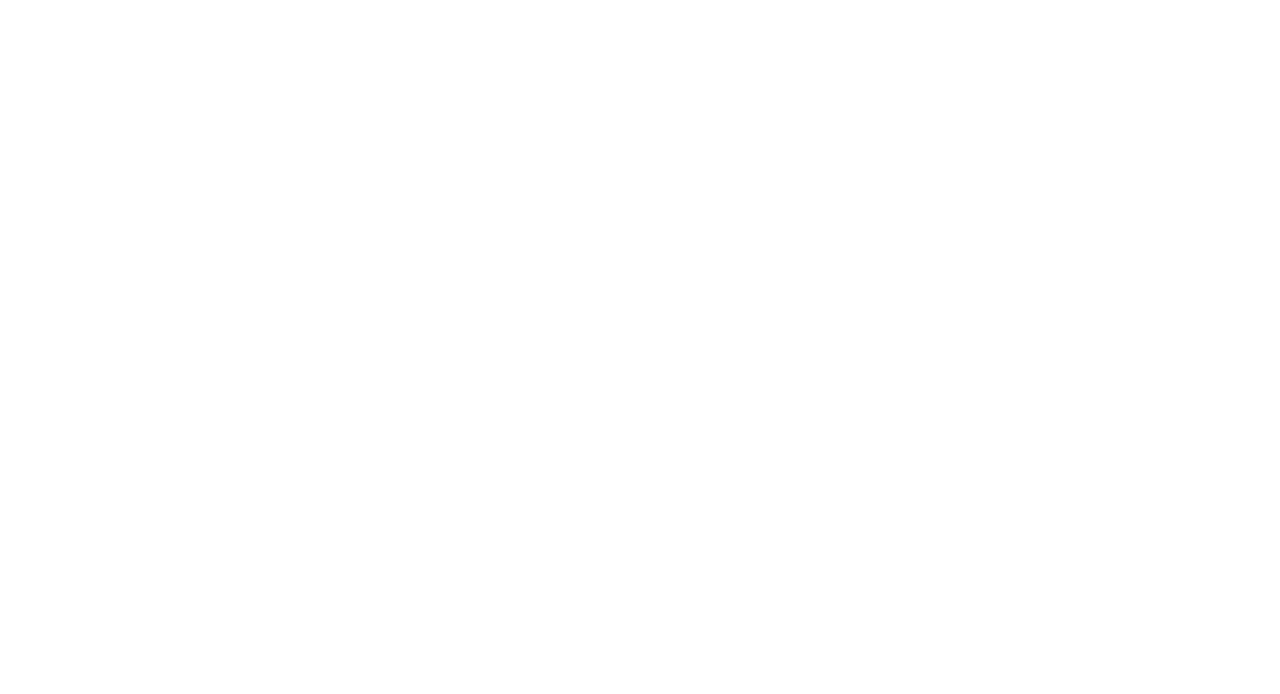
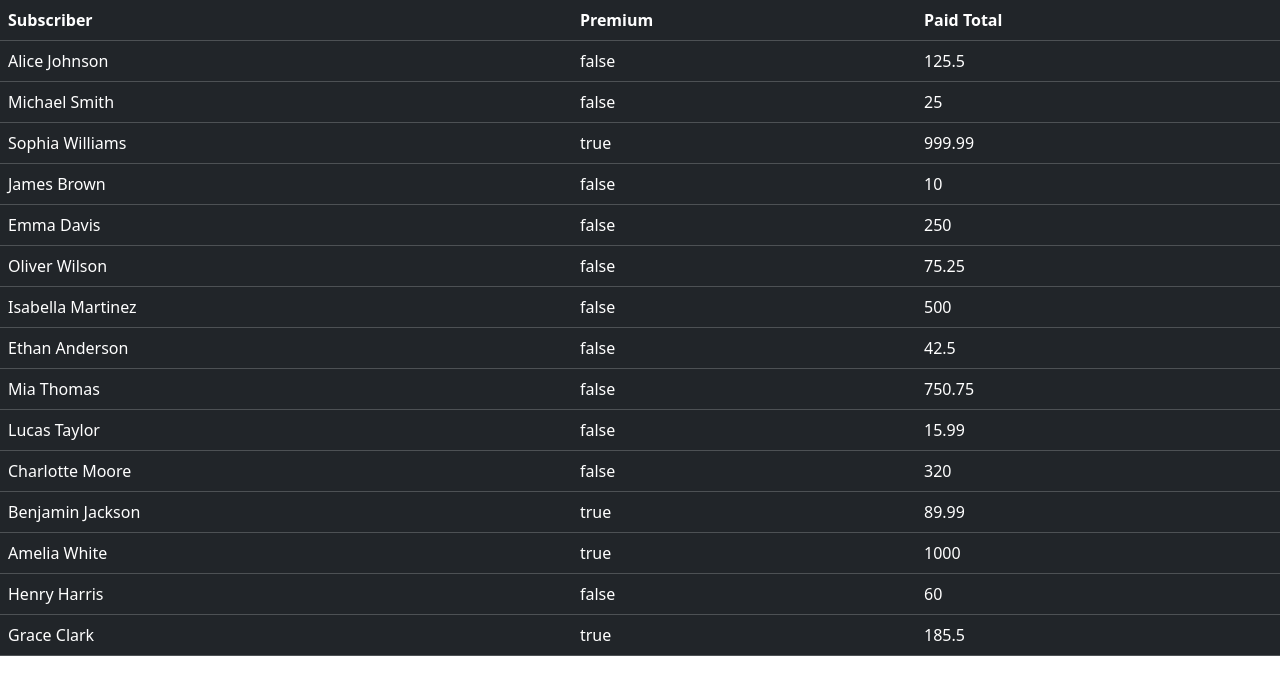
Before and after one commit to Zetisz/patron, a plain HTML site: page index.html in a window 1280 px wide. Drawn offline with nearby package versions, Linux system fonts and the light colour scheme.

Commit message:
Add async fetch

```diff
--- a/index.html
+++ b/index.html
@@ -4,8 +4,23 @@
     <meta charset="UTF-8">
     <meta name="viewport" content="width=device-width, initial-scale=1.0">
     <title>Document</title>
+    <link href="https://cdn.jsdelivr.net/npm/bootstrap@5.3.9/dist/css/bootstrap.min.css" rel="stylesheet" integrity="sha384-yEPZ7jP9S0QKiUQ0m3jjsO4ProIW7wvR9gXkI7JOGa2XVsw53Yke2bsdkBbjmmiX" crossorigin="anonymous">
+<script src="https://cdn.jsdelivr.net/npm/bootstrap@5.3.9/dist/js/bootstrap.bundle.min.js" integrity="sha384-WyOxWvTyr1QaMPfiPJSv76iReVthorl5uWlFtZPyK0IEB0hGzo9y5Bp9mYanr8Bu" crossorigin="anonymous"></script>
 </head>
 <body>
-    <main></main>
+    <main>
+        <table class="table table-dark">
+            <thead>
+                <tr>
+                    <th>Subscriber</th>
+                    <th>Premium</th>
+                    <th>Paid Total</th>
+                </tr>
+            </thead>
+            <tbody id="tbody">
+            </tbody>
+        </table>
+    </main>
+    <script src="main.js"></script>
 </body>
 </html>
--- a/main.js
+++ b/main.js
@@ -0,0 +1,25 @@
+let adatok = [];
+const main = document.getElementsByTagName("main")[0];
+
+async function Init() {
+    const response = await fetch("./patrons.json");
+    adatok = await response.json();
+
+    const tbody = document.getElementById("tbody");
+    for (const adat of adatok) {
+        const tr = document.createElement("tr");
+        const sub = document.createElement("td");
+        const prem = document.createElement("td");
+        const paid = document.createElement("td");
+        sub.textContent = adat.subscriber;
+        prem.textContent = adat.premium;
+        paid.textContent = adat.paid_total;
+
+        tr.appendChild(sub);
+        tr.appendChild(prem);
+        tr.appendChild(paid);
+        tbody.appendChild(tr)
+    }
+}
+
+Init();
```
